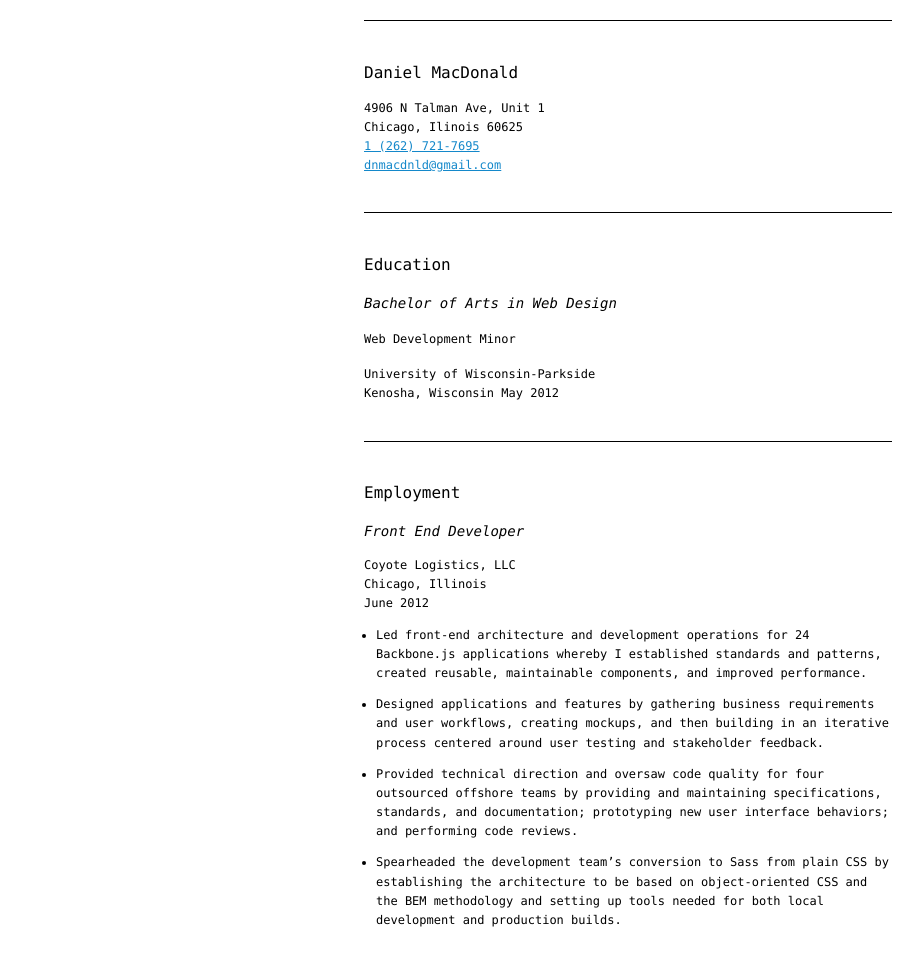
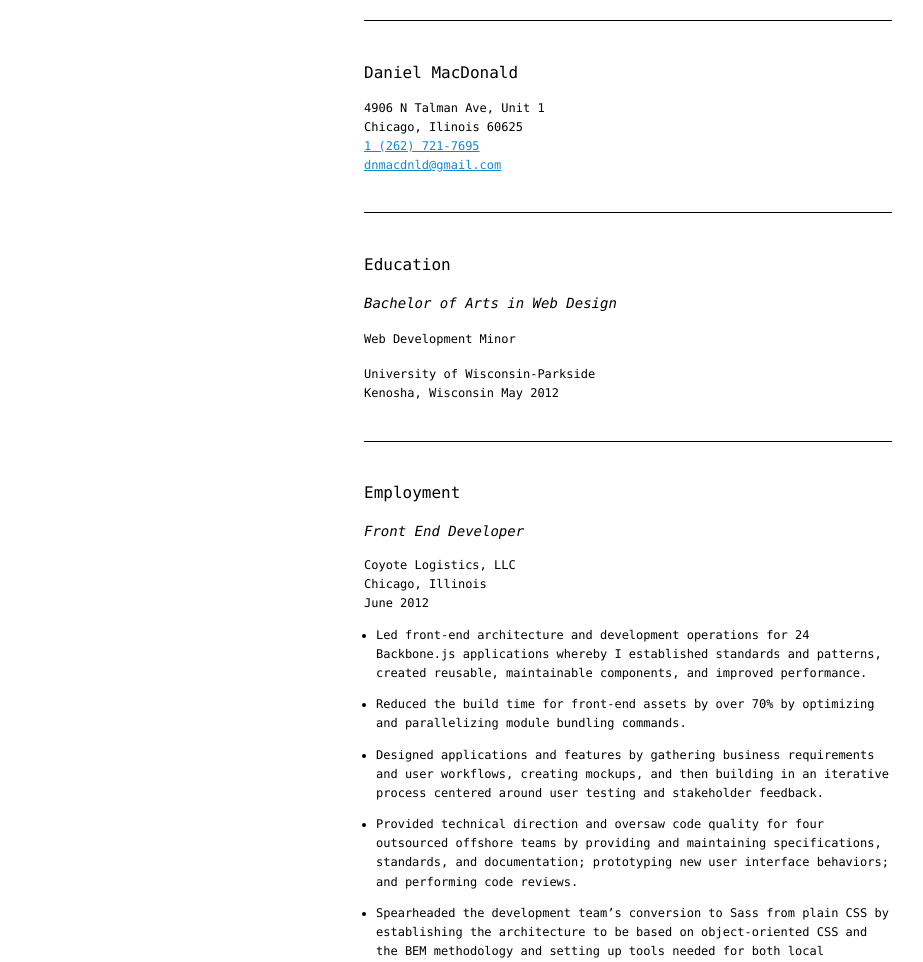
Before and after one commit to dmacdnld/dmacdnld.com, a website: page public/resume/index.html in a window 1280 px wide. Shown: the part 121-1083 px from the top of the page, without its empty margins (12-935 px from the left). Drawn offline with Linux system fonts and the light colour scheme.

Commit message:
Updated resume

```diff
--- a/public/resume/index.html
+++ b/public/resume/index.html
@@ -64,6 +64,7 @@
       </p>
       <ul>
         <li>Led front-end architecture and development operations for 24 Backbone.js applications whereby I established standards and patterns, created reusable, maintainable components, and improved performance.</li>
+        <li>Reduced the build time for front-end assets by over 70% by optimizing and parallelizing module bundling commands.</li>
         <li>Designed applications and features by gathering business requirements and user workflows, creating mockups, and then building in an iterative process centered around user testing and stakeholder feedback.</li>
         <li>Provided technical direction and oversaw code quality for four outsourced offshore teams by providing and maintaining specifications, standards, and documentation; prototyping new user interface behaviors; and performing code reviews.</li>
         <li>Spearheaded the development team’s conversion to Sass from plain CSS by establishing the architecture to be based on object-oriented CSS and the BEM methodology and setting up tools needed for both local development and production builds.</li>
```
